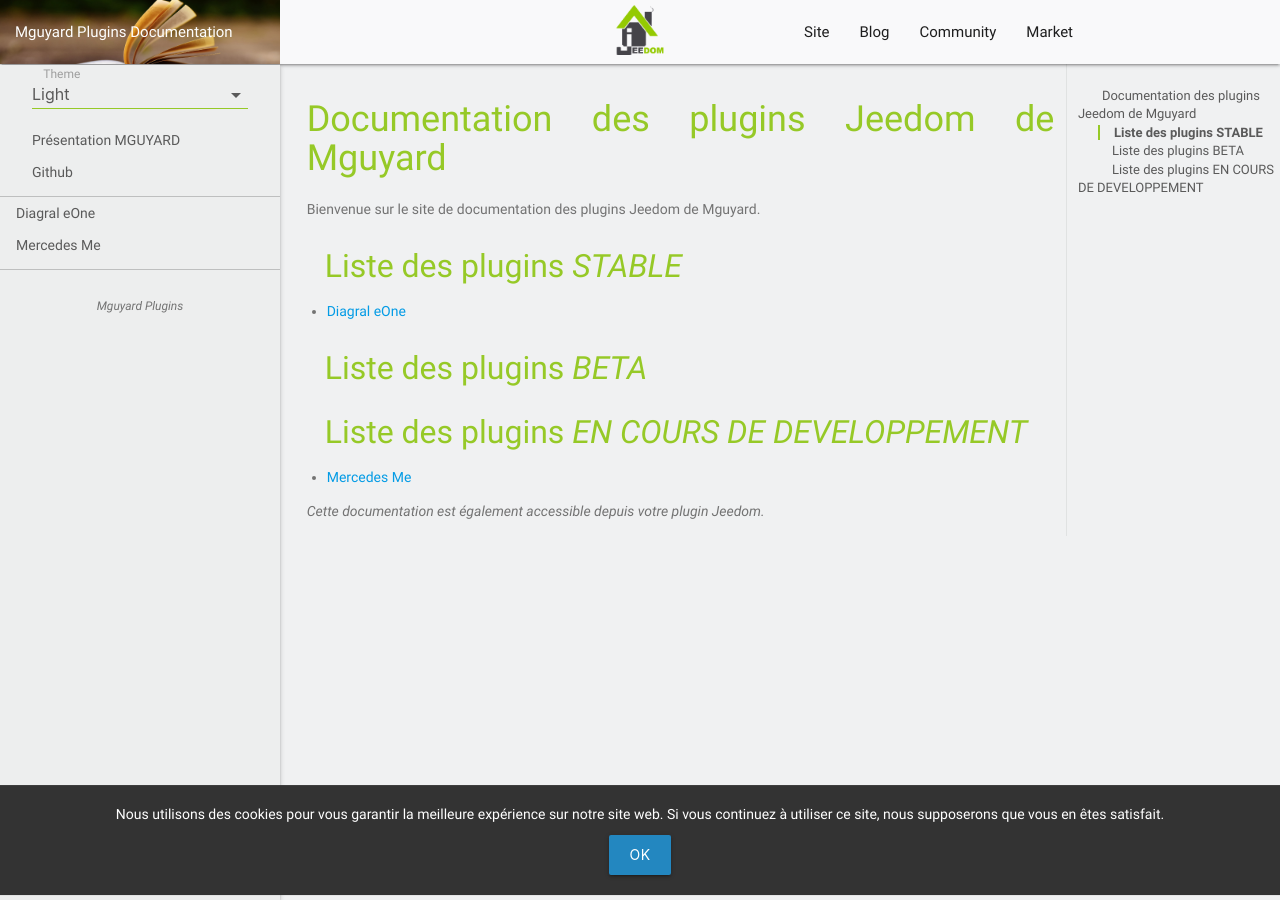
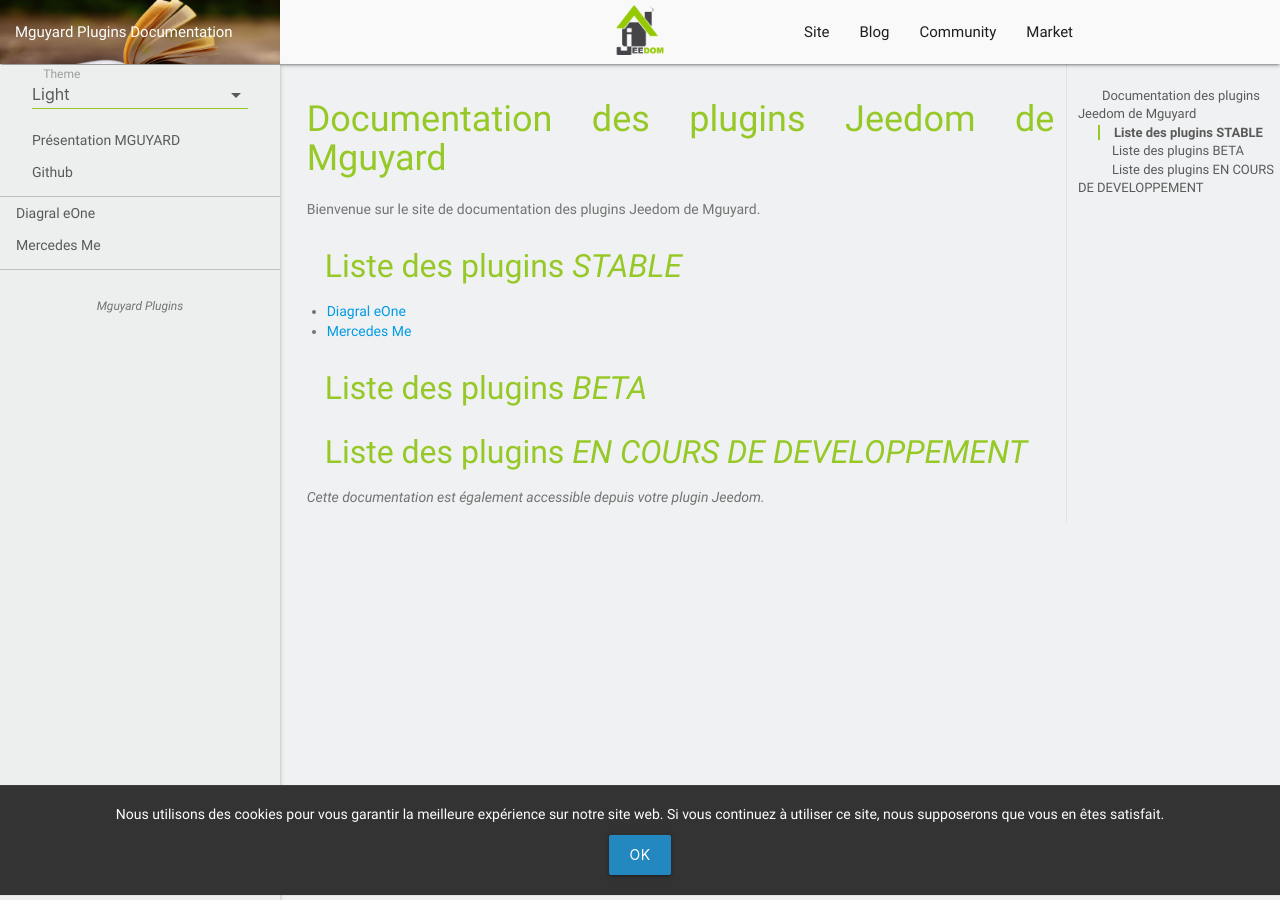
Before and after one commit to mguyard/Jeedom-Documentations, a Jekyll site: the page built from fr_FR/index.md, in a window 1280 px wide and 900 px high. Built offline with Jekyll 4.4.1, drawn with Linux system fonts in a browser that asks for light colours; our own code applies the rules of GitHub Pages for plain Markdown files.

Commit message:
Changement des plugins en stable

```diff
--- a/fr_FR/index.md
+++ b/fr_FR/index.md
@@ -7,11 +7,11 @@
 ### Liste des plugins *STABLE*
 
 * [Diagral eOne](Diagral_eOne/documentation)
+* [Mercedes Me](Mercedes_me/documentation)
 
 ### Liste des plugins *BETA*
 
 ### Liste des plugins *EN COURS DE DEVELOPPEMENT*
 
-* [Mercedes Me](Mercedes_me/documentation)
 
 *Cette documentation est également accessible depuis votre plugin Jeedom.*
```
